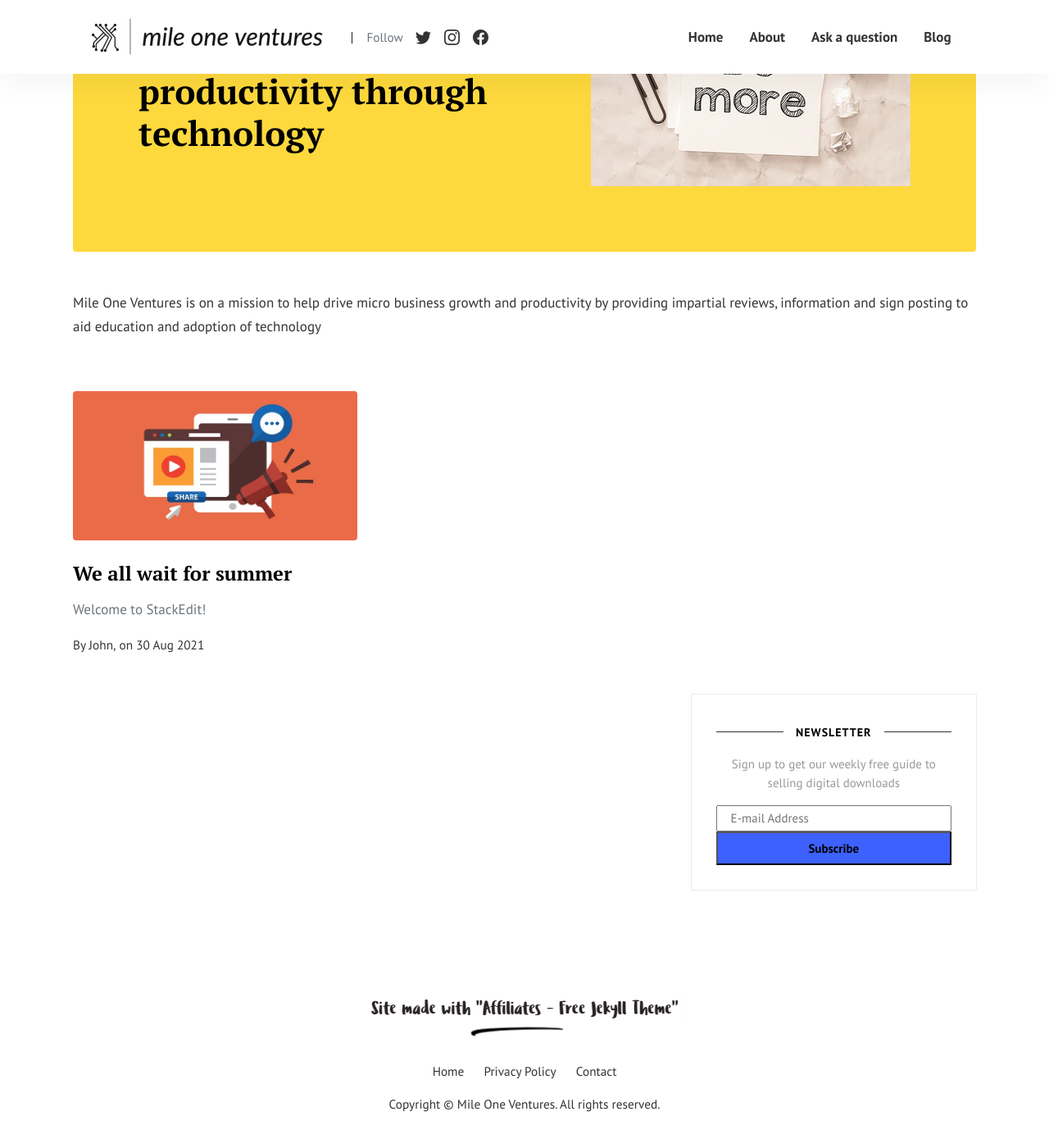
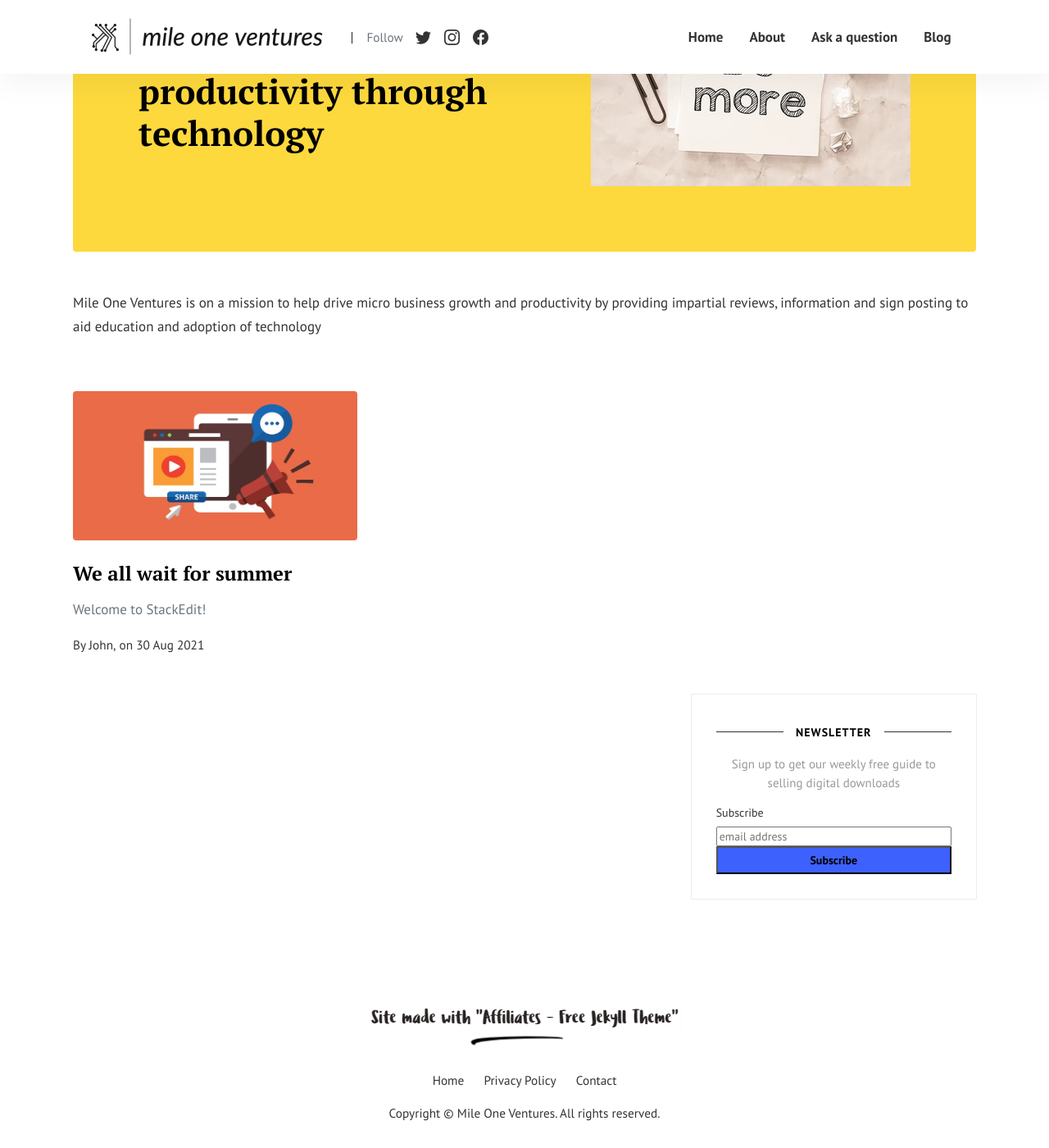
Before and after one commit to mile-one-ventures/mile-one-ventures.github.io, a Jekyll site: the page built from index.html, in a window 1280 px wide and 1400 px high, scrolled down 227 px. Shown: the whole window at 82% size. Built offline with Jekyll 4.4.1, drawn with Linux system fonts in a browser that asks for light colours; the list of posts is cut into pages by our own code; comment, search, counter and statistics services are not loaded.

Commit message:
Update newsletter.html

```diff
--- a/_includes/newsletter.html
+++ b/_includes/newsletter.html
@@ -1,7 +1,29 @@
 <!-- Go to your Mailchimp account/Lists/Sign Up Forms/Embedded forms and replace the code below with your own  -->
 
+<!-- Begin Mailchimp Signup Form -->
+<link href="//cdn-images.mailchimp.com/embedcode/slim-10_7.css" rel="stylesheet" type="text/css">
+<style type="text/css">
+	#mc_embed_signup{background:#fff; clear:left; font:14px Helvetica,Arial,sans-serif; }
+	/* Add your own Mailchimp form style overrides in your site stylesheet or in this style block.
+	   We recommend moving this block and the preceding CSS link to the HEAD of your HTML file. */
+</style>
+<div id="mc_embed_signup">
+	<h2>Sign up to get our weekly free guide to selling digital downloads</h2>
+<form action="https://gmail.us5.list-manage.com/subscribe/post?u=682e250f444e675032ae5b2b0&amp;id=f6a1754091" method="post" id="mc-embedded-subscribe-form" name="mc-embedded-subscribe-form" class="validate" target="_blank" novalidate>
+    <div id="mc_embed_signup_scroll">
+	<label for="mce-EMAIL">Subscribe</label>
+	<input type="email" value="" name="EMAIL" class="email" id="mce-EMAIL" placeholder="email address" required>
+    <!-- real people should not fill this in and expect good things - do not remove this or risk form bot signups-->
+    <div style="position: absolute; left: -5000px;" aria-hidden="true"><input type="text" name="b_682e250f444e675032ae5b2b0_f6a1754091" tabindex="-1" value=""></div>
+    <div class="clear"><input type="submit" value="Subscribe" name="subscribe" id="mc-embedded-subscribe" class="button"></div>
+    </div>
+</form>
+</div>
+
+<!--End mc_embed_signup-->
+
 <!-- Begin MailChimp Signup Form -->
-<link href="//cdn-images.mailchimp.com/embedcode/classic-10_7.css" rel="stylesheet" type="text/css">
+<!--<link href="//cdn-images.mailchimp.com/embedcode/classic-10_7.css" rel="stylesheet" type="text/css">
 <style type="text/css">
 	#mc_embed_signup{background:#fff; clear:left; }
 	/* Add your own MailChimp form style overrides in your site stylesheet or in this style block.
@@ -19,10 +41,10 @@
 		<div class="response" id="mce-error-response" style="display:none"></div>
 		<div class="response" id="mce-success-response" style="display:none"></div>
 	</div>    <!-- real people should not fill this in and expect good things - do not remove this or risk form bot signups-->
-	<div style="position: absolute; left: -5000px;" aria-hidden="true"><input type="text" name="b_8aeb20a530e124561927d3bd8_8c3d2d214b" tabindex="-1" value=""></div>
+	<!--<div style="position: absolute; left: -5000px;" aria-hidden="true"><input type="text" name="b_8aeb20a530e124561927d3bd8_8c3d2d214b" tabindex="-1" value=""></div>
 	<div class="clear"><input type="submit" value="Subscribe" name="subscribe" id="mc-embedded-subscribe" class="button"></div>
 	</div>
 </form>
-</div>
-<script type='text/javascript' src='//s3.amazonaws.com/downloads.mailchimp.com/js/mc-validate.js'></script><script type='text/javascript'>(function($) {window.fnames = new Array(); window.ftypes = new Array();fnames[0]='EMAIL';ftypes[0]='email';fnames[3]='MMERGE3';ftypes[3]='text';fnames[1]='MMERGE1';ftypes[1]='text';fnames[2]='MMERGE2';ftypes[2]='text';fnames[4]='MMERGE4';ftypes[4]='text';fnames[5]='MMERGE5';ftypes[5]='text';}(jQuery));var $mcj = jQuery.noConflict(true);</script>
+</div>-->
+<!--<script type='text/javascript' src='//s3.amazonaws.com/downloads.mailchimp.com/js/mc-validate.js'></script><script type='text/javascript'>(function($) {window.fnames = new Array(); window.ftypes = new Array();fnames[0]='EMAIL';ftypes[0]='email';fnames[3]='MMERGE3';ftypes[3]='text';fnames[1]='MMERGE1';ftypes[1]='text';fnames[2]='MMERGE2';ftypes[2]='text';fnames[4]='MMERGE4';ftypes[4]='text';fnames[5]='MMERGE5';ftypes[5]='text';}(jQuery));var $mcj = jQuery.noConflict(true);</script>
 <!--End mc_embed_signup-->
```
